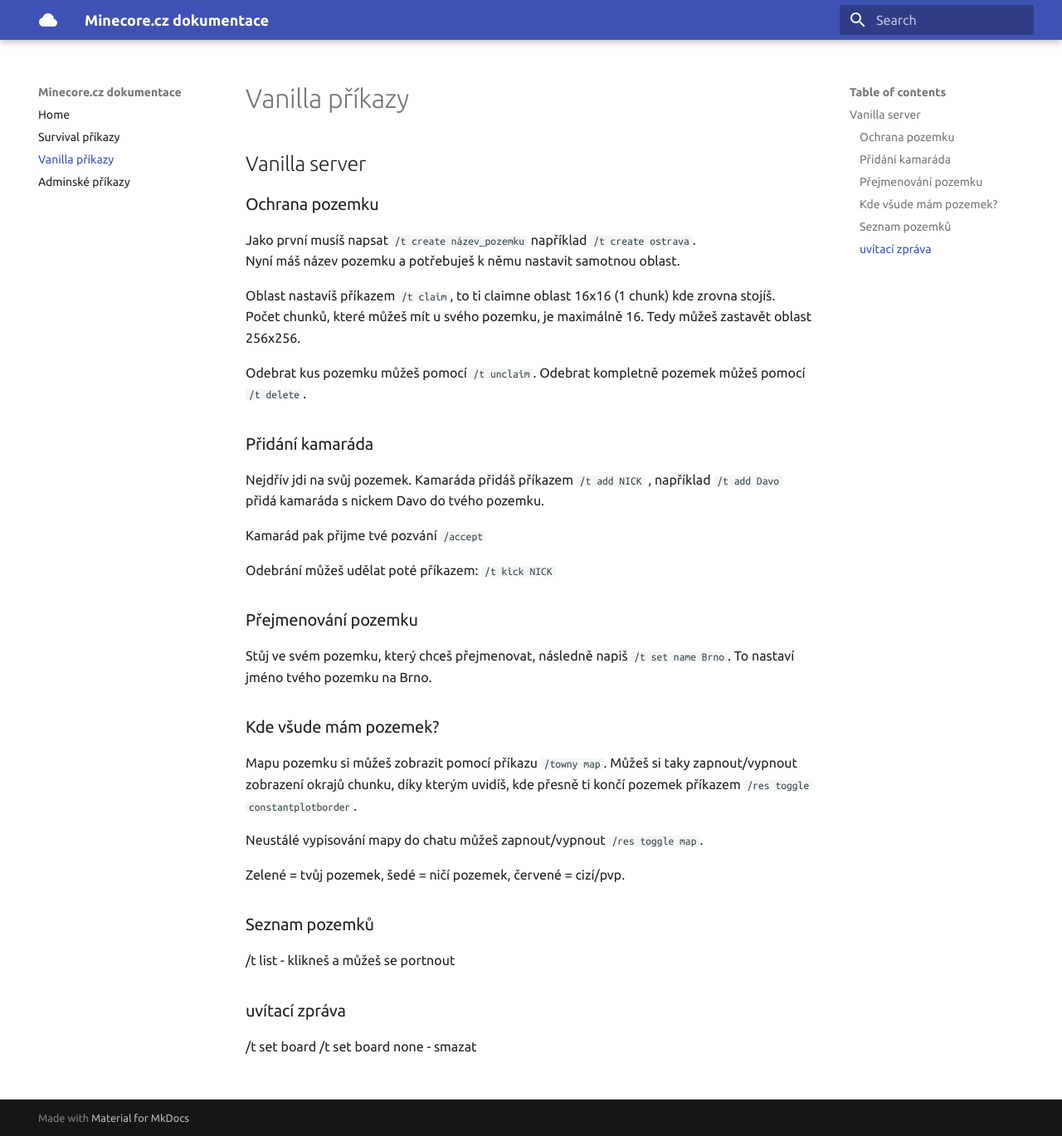
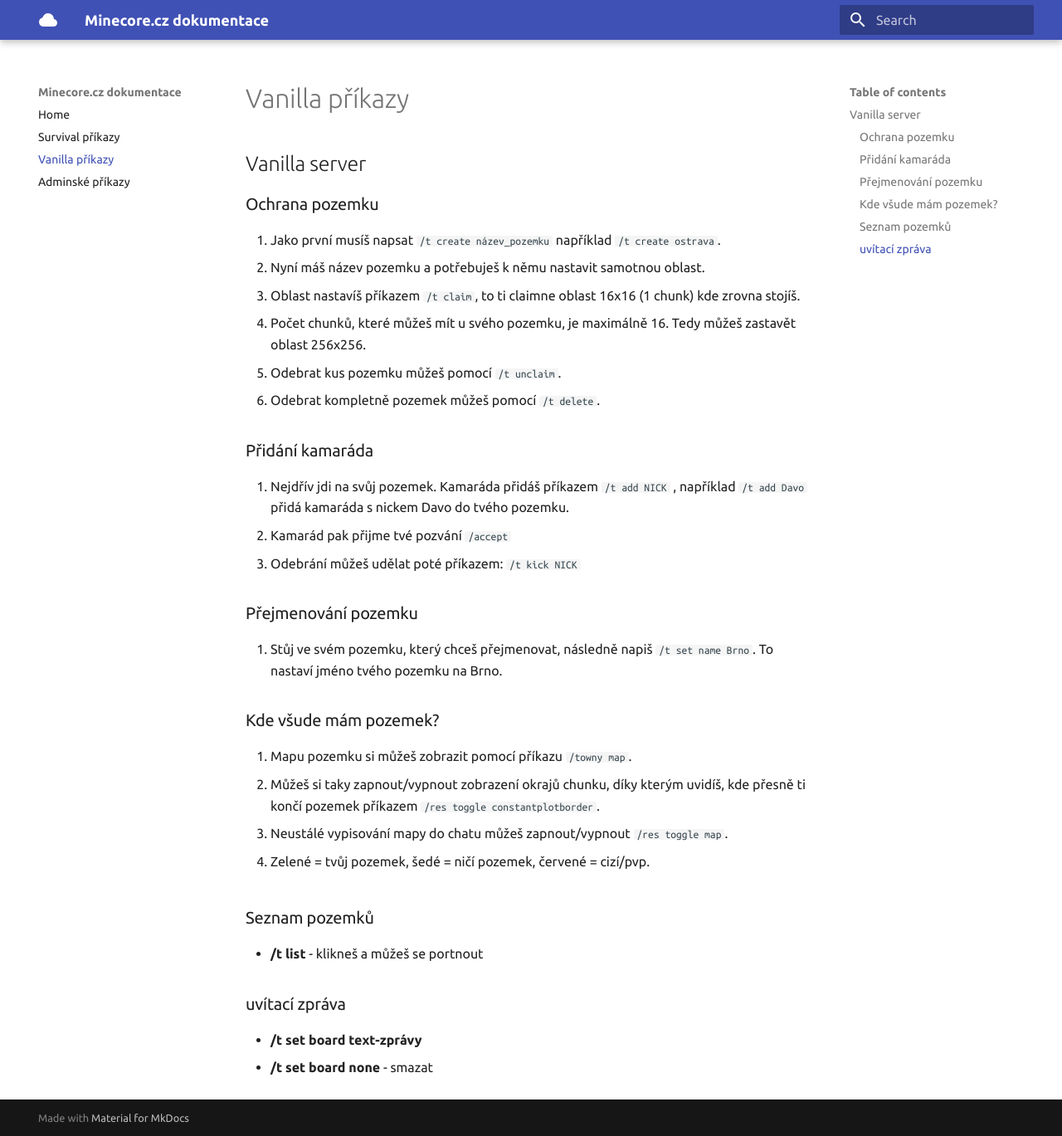
Before and after one commit to Ownercz/minecore-docs, an MkDocs documentation site: the page built from docs/vanilla.md, in a window 1280 px wide and 1369 px high. Shown: the whole window at 83% size. Built offline with MkDocs 1.6.1 and Material for MkDocs 9.7.7, drawn with Linux system fonts in a browser that asks for light colours; part of the change alters nothing that is shown.

Commit message:
Update vanilla.md

```diff
--- a/docs/vanilla.md
+++ b/docs/vanilla.md
@@ -1,36 +1,32 @@
 ## Vanilla server
 ### Ochrana pozemku
 
-Jako první musíš napsat `/t create název_pozemku` například `/t create ostrava`.
-Nyní máš název pozemku a potřebuješ k němu nastavit samotnou oblast.
-
-Oblast nastavíš příkazem `/t claim`, to ti claimne oblast 16x16 (1 chunk) kde zrovna stojíš.
-Počet chunků, které můžeš mít u svého pozemku, je maximálně 16. Tedy můžeš zastavět oblast 256x256.
-
-Odebrat kus pozemku můžeš pomocí `/t unclaim`.
-Odebrat kompletně pozemek můžeš pomocí `/t delete`.
+1. Jako první musíš napsat `/t create název_pozemku` například `/t create ostrava`.
+- Nyní máš název pozemku a potřebuješ k němu nastavit samotnou oblast.
+2. Oblast nastavíš příkazem `/t claim`, to ti claimne oblast 16x16 (1 chunk) kde zrovna stojíš.
+- Počet chunků, které můžeš mít u svého pozemku, je maximálně 16. Tedy můžeš zastavět oblast 256x256.
+3. Odebrat kus pozemku můžeš pomocí `/t unclaim`.
+4. Odebrat kompletně pozemek můžeš pomocí `/t delete`.
 
 ### Přidání kamaráda
-Nejdřív jdi na svůj pozemek. Kamaráda přidáš příkazem `/t add NICK` , například `/t add Davo` přidá kamaráda s nickem Davo do tvého pozemku.
-
-Kamarád pak přijme tvé pozvání `/accept`
-
-Odebrání můžeš udělat poté příkazem: `/t kick NICK`
+1. Nejdřív jdi na svůj pozemek. Kamaráda přidáš příkazem `/t add NICK` , například `/t add Davo` přidá kamaráda s nickem Davo do tvého pozemku.
+2. Kamarád pak přijme tvé pozvání `/accept`
+3. Odebrání můžeš udělat poté příkazem: `/t kick NICK`
 
 ### Přejmenování pozemku
-Stůj ve svém pozemku, který chceš přejmenovat, následně napiš `/t set name Brno`. To nastaví jméno tvého pozemku na Brno.
+1. Stůj ve svém pozemku, který chceš přejmenovat, následně napiš `/t set name Brno`. To nastaví jméno tvého pozemku na Brno.
 
 ### Kde všude mám pozemek?
-Mapu pozemku si můžeš zobrazit pomocí příkazu `/towny map`.
-Můžeš si taky zapnout/vypnout zobrazení okrajů chunku, díky kterým uvidíš, kde přesně ti končí pozemek příkazem `/res toggle constantplotborder`.
+1. Mapu pozemku si můžeš zobrazit pomocí příkazu `/towny map`.
+- Můžeš si taky zapnout/vypnout zobrazení okrajů chunku, díky kterým uvidíš, kde přesně ti končí pozemek příkazem `/res toggle constantplotborder`.
 
-Neustálé vypisování mapy do chatu můžeš zapnout/vypnout `/res toggle map`.
+2. Neustálé vypisování mapy do chatu můžeš zapnout/vypnout `/res toggle map`.
 
-Zelené = tvůj pozemek, šedé = ničí pozemek, červené = cizí/pvp.
+- Zelené = tvůj pozemek, šedé = ničí pozemek, červené = cizí/pvp.
 
 ### Seznam pozemků
-/t list - klikneš a můžeš se portnout
+- **/t list** - klikneš a můžeš se portnout
 
 ### uvítací zpráva
-/t set board
-/t set board none - smazat
+- **/t set board text-zprávy**
+- **/t set board none** - smazat
```
